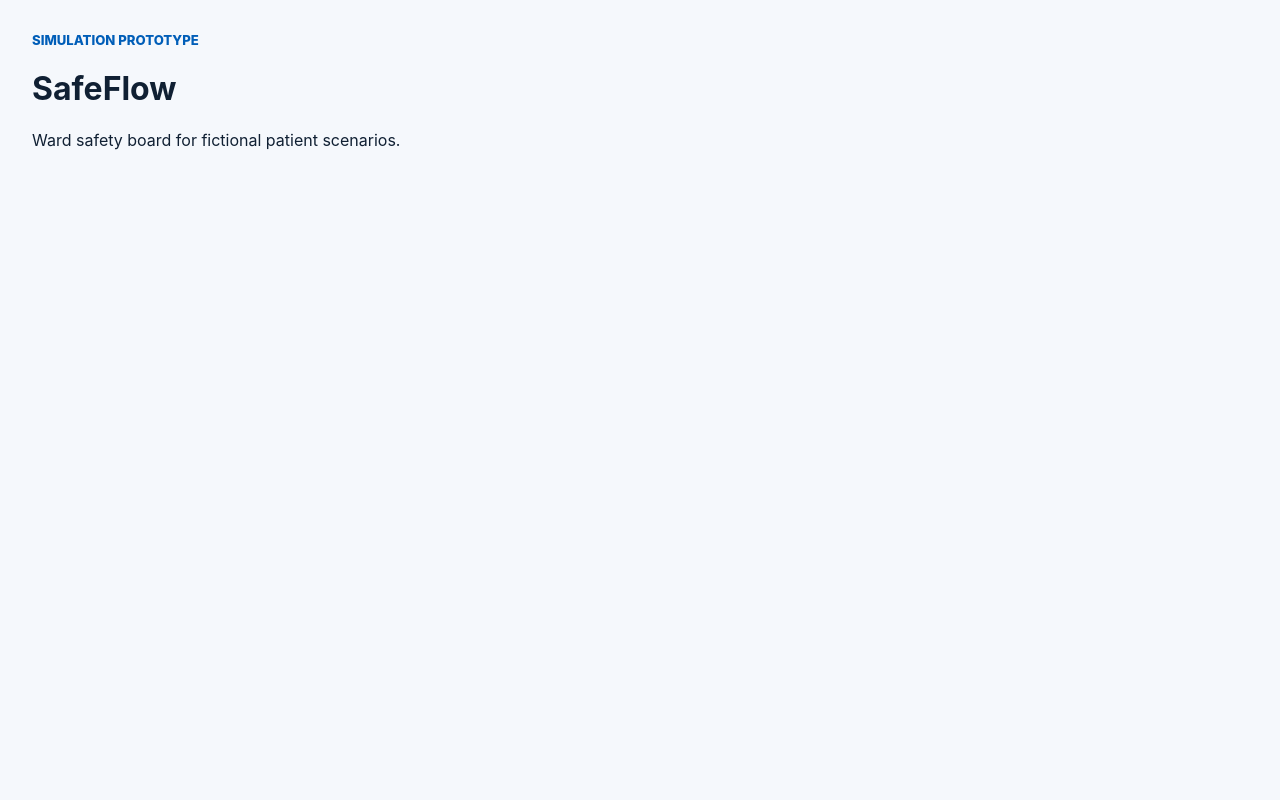
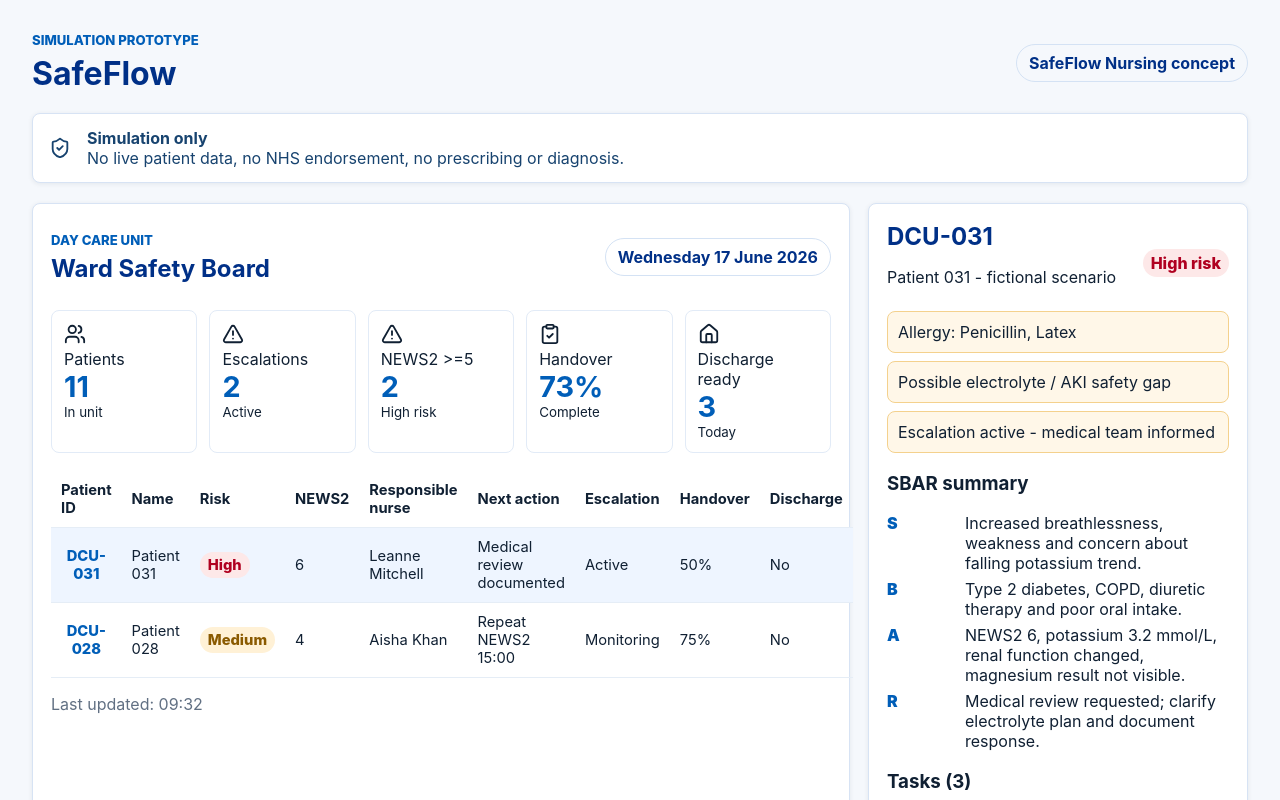
Before and after one commit to simionolimpiu-spec/wardsafe, a React (Vite) app: page / in a window 1280 px wide. Shown: the top 800 px of the page. Built offline with nearby package versions, Linux system fonts and the light colour scheme.

Commit message:
feat: build SafeFlow ward safety board

```diff
--- a/src/App.jsx
+++ b/src/App.jsx
@@ -1,9 +1,34 @@
+import { useMemo, useState } from 'react';
+import { simulatedPatients, wardSummary } from './data/simulatedPatients.js';
+import { evaluatePotassiumSafetyGap } from './domain/safetyRules.js';
+import { PatientSafetyPanel } from './components/PatientSafetyPanel.jsx';
+import { SafetyBanner } from './components/SafetyBanner.jsx';
+import { WardSafetyBoard } from './components/WardSafetyBoard.jsx';
+
 export default function App() {
+  const [selectedPatientId, setSelectedPatientId] = useState(simulatedPatients[0].id);
+  const selectedPatient = simulatedPatients.find((patient) => patient.id === selectedPatientId) ?? simulatedPatients[0];
+  const potassiumFlag = useMemo(() => evaluatePotassiumSafetyGap(selectedPatient), [selectedPatient]);
+
   return (
     <main className="app-shell">
-      <p className="eyebrow">Simulation prototype</p>
-      <h1>SafeFlow</h1>
-      <p>Ward safety board for fictional patient scenarios.</p>
+      <header className="topbar">
+        <div>
+          <p className="eyebrow">Simulation prototype</p>
+          <h1>SafeFlow</h1>
+        </div>
+        <span className="product-note">SafeFlow Nursing concept</span>
+      </header>
+      <SafetyBanner />
+      <div className="dashboard-layout">
+        <WardSafetyBoard
+          summary={wardSummary}
+          patients={simulatedPatients}
+          selectedPatientId={selectedPatient.id}
+          onSelectPatient={setSelectedPatientId}
+        />
+        <PatientSafetyPanel patient={selectedPatient} flag={potassiumFlag} />
+      </div>
     </main>
   );
 }
--- /dev/null
+++ b/src/components/PatientSafetyPanel.jsx
@@ -0,0 +1,46 @@
+import { CheckCircle2, Plus, Siren } from 'lucide-react';
+
+export function PatientSafetyPanel({ patient, flag }) {
+  return (
+    <aside className="patient-panel" aria-label="Patient safety panel">
+      <div className="panel-heading">
+        <div>
+          <h2>{patient.id}</h2>
+          <p>{patient.name} - fictional scenario</p>
+        </div>
+        <span className={`risk risk-${patient.risk.toLowerCase()}`}>{patient.risk} risk</span>
+      </div>
+
+      <div className="alert-list">
+        {patient.allergies.length > 0 && <p>Allergy: {patient.allergies.join(', ')}</p>}
+        {flag.level !== 'none' && <p>{flag.title}</p>}
+        <p>{patient.escalation === 'Active' ? 'Escalation active - medical team informed' : 'No active escalation'}</p>
+      </div>
+
+      <section>
+        <h3>SBAR summary</h3>
+        <dl className="sbar-list">
+          <dt>S</dt><dd>{patient.sbar.situation}</dd>
+          <dt>B</dt><dd>{patient.sbar.background}</dd>
+          <dt>A</dt><dd>{patient.sbar.assessment}</dd>
+          <dt>R</dt><dd>{patient.sbar.recommendation}</dd>
+        </dl>
+      </section>
+
+      <section>
+        <h3>Tasks ({patient.tasks.length})</h3>
+        <ul className="task-list">
+          {patient.tasks.map((task) => (
+            <li key={task.id}>
+              {task.status === 'Done' ? <CheckCircle2 aria-hidden="true" size={16} /> : <Siren aria-hidden="true" size={16} />}
+              <span>{task.label}</span>
+              <small>{task.status} {task.due}</small>
+            </li>
+          ))}
+        </ul>
+      </section>
+
+      <button className="secondary-action" type="button"><Plus aria-hidden="true" size={16} /> Add task</button>
+    </aside>
+  );
+}
--- /dev/null
+++ b/src/components/SafetyBanner.jsx
@@ -0,0 +1,13 @@
+import { ShieldCheck } from 'lucide-react';
+
+export function SafetyBanner() {
+  return (
+    <section className="safety-banner" aria-label="Simulation safety boundary">
+      <ShieldCheck aria-hidden="true" size={22} />
+      <div>
+        <strong>Simulation only</strong>
+        <span>No live patient data, no NHS endorsement, no prescribing or diagnosis.</span>
+      </div>
+    </section>
+  );
+}
--- /dev/null
+++ b/src/components/WardSafetyBoard.jsx
@@ -0,0 +1,80 @@
+import { AlertTriangle, ClipboardCheck, Home, Users } from 'lucide-react';
+
+const metricIcons = [Users, AlertTriangle, AlertTriangle, ClipboardCheck, Home];
+
+export function WardSafetyBoard({ summary, patients, selectedPatientId, onSelectPatient }) {
+  const metrics = [
+    ['Patients', summary.metrics.patients, 'In unit'],
+    ['Escalations', summary.metrics.activeEscalations, 'Active'],
+    ['NEWS2 >=5', summary.metrics.highNews, 'High risk'],
+    ['Handover', `${summary.metrics.handoverCompletePercent}%`, 'Complete'],
+    ['Discharge ready', summary.metrics.dischargeReadyToday, 'Today']
+  ];
+
+  return (
+    <section className="ward-board" aria-labelledby="ward-board-title">
+      <div className="board-header">
+        <div>
+          <p className="eyebrow">{summary.unitName}</p>
+          <h2 id="ward-board-title">Ward Safety Board</h2>
+        </div>
+        <p className="date-chip">{summary.dateLabel}</p>
+      </div>
+
+      <div className="metric-grid" aria-label="Ward metrics">
+        {metrics.map(([label, value, caption], index) => {
+          const Icon = metricIcons[index];
+          return (
+            <div className="metric" key={label}>
+              <Icon aria-hidden="true" size={22} />
+              <span>{label}</span>
+              <strong>{value}</strong>
+              <small>{caption}</small>
+            </div>
+          );
+        })}
+      </div>
+
+      <table aria-label="Ward patient list" className="patient-table">
+        <thead>
+          <tr>
+            <th>Patient ID</th>
+            <th>Name</th>
+            <th>Risk</th>
+            <th>NEWS2</th>
+            <th>Responsible nurse</th>
+            <th>Next action</th>
+            <th>Escalation</th>
+            <th>Handover</th>
+            <th>Discharge</th>
+          </tr>
+        </thead>
+        <tbody>
+          {patients.map((patient) => (
+            <tr className={patient.id === selectedPatientId ? 'is-selected' : ''} key={patient.id}>
+              <td>
+                <button
+                  aria-label={`Open ${patient.name} (${patient.id})`}
+                  className="link-button"
+                  onClick={() => onSelectPatient(patient.id)}
+                  type="button"
+                >
+                  {patient.id}
+                </button>
+              </td>
+              <td>{patient.name}</td>
+              <td><span className={`risk risk-${patient.risk.toLowerCase()}`}>{patient.risk}</span></td>
+              <td>{patient.news2}</td>
+              <td>{patient.responsibleNurse}</td>
+              <td>{patient.nextAction}</td>
+              <td>{patient.escalation}</td>
+              <td>{patient.handoverComplete}%</td>
+              <td>{patient.dischargeReady ? 'Yes' : 'No'}</td>
+            </tr>
+          ))}
+        </tbody>
+      </table>
+      <p className="last-updated">Last updated: {summary.lastUpdated}</p>
+    </section>
+  );
+}
--- a/src/styles.css
+++ b/src/styles.css
@@ -33,3 +33,184 @@
   margin: 0 0 6px;
   text-transform: uppercase;
 }
+
+.topbar,
+.board-header,
+.panel-heading,
+.safety-banner {
+  align-items: center;
+  display: flex;
+  justify-content: space-between;
+  gap: 16px;
+}
+
+.topbar h1,
+.ward-board h2,
+.patient-panel h2 {
+  color: #003087;
+  margin: 0;
+}
+
+.product-note,
+.date-chip {
+  border: 1px solid #d4e2f4;
+  border-radius: 999px;
+  color: #003087;
+  font-weight: 700;
+  padding: 8px 12px;
+}
+
+.safety-banner,
+.ward-board,
+.patient-panel {
+  background: #fff;
+  border: 1px solid #d7e3f4;
+  border-radius: 8px;
+  box-shadow: 0 1px 5px rgba(16, 32, 51, 0.08);
+}
+
+.safety-banner {
+  color: #17436f;
+  justify-content: flex-start;
+  margin: 20px 0;
+  padding: 14px 16px;
+}
+
+.safety-banner strong,
+.safety-banner span {
+  display: block;
+}
+
+.dashboard-layout {
+  display: grid;
+  grid-template-columns: minmax(0, 1fr) 380px;
+  gap: 18px;
+}
+
+.ward-board,
+.patient-panel {
+  padding: 18px;
+}
+
+.metric-grid {
+  display: grid;
+  grid-template-columns: repeat(5, minmax(120px, 1fr));
+  gap: 12px;
+  margin: 18px 0;
+}
+
+.metric {
+  border: 1px solid #e2ebf7;
+  border-radius: 8px;
+  padding: 12px;
+}
+
+.metric span,
+.metric small {
+  display: block;
+}
+
+.metric strong {
+  color: #005eb8;
+  display: block;
+  font-size: 1.8rem;
+}
+
+.patient-table {
+  border-collapse: collapse;
+  font-size: 0.92rem;
+  width: 100%;
+}
+
+.patient-table th,
+.patient-table td {
+  border-bottom: 1px solid #e5edf6;
+  padding: 10px;
+  text-align: left;
+}
+
+.patient-table tr.is-selected {
+  background: #eef5ff;
+}
+
+.link-button {
+  background: transparent;
+  border: 0;
+  color: #005eb8;
+  cursor: pointer;
+  font-weight: 800;
+  padding: 0;
+}
+
+.risk {
+  border-radius: 999px;
+  display: inline-block;
+  font-weight: 800;
+  padding: 4px 8px;
+}
+
+.risk-high {
+  background: #fde8e8;
+  color: #b00020;
+}
+
+.risk-medium {
+  background: #fff1d6;
+  color: #8a5a00;
+}
+
+.alert-list p {
+  background: #fff7e8;
+  border: 1px solid #f4d18d;
+  border-radius: 8px;
+  margin: 8px 0;
+  padding: 10px;
+}
+
+.sbar-list {
+  display: grid;
+  grid-template-columns: 28px 1fr;
+  gap: 6px 10px;
+}
+
+.sbar-list dt {
+  color: #005eb8;
+  font-weight: 900;
+}
+
+.task-list {
+  list-style: none;
+  padding: 0;
+}
+
+.task-list li {
+  align-items: center;
+  display: grid;
+  grid-template-columns: 18px 1fr auto;
+  gap: 8px;
+  padding: 8px 0;
+}
+
+.secondary-action {
+  align-items: center;
+  background: #fff;
+  border: 1px solid #b5cce8;
+  border-radius: 8px;
+  color: #005eb8;
+  display: inline-flex;
+  font-weight: 800;
+  gap: 6px;
+  padding: 9px 12px;
+}
+
+.last-updated {
+  color: #617083;
+  margin-bottom: 0;
+}
+
+@media (max-width: 1050px) {
+  .dashboard-layout,
+  .metric-grid {
+    grid-template-columns: 1fr;
+  }
+}
```
Also changed, not shown: 1 other file (tests, documents, lock files or other folders).
